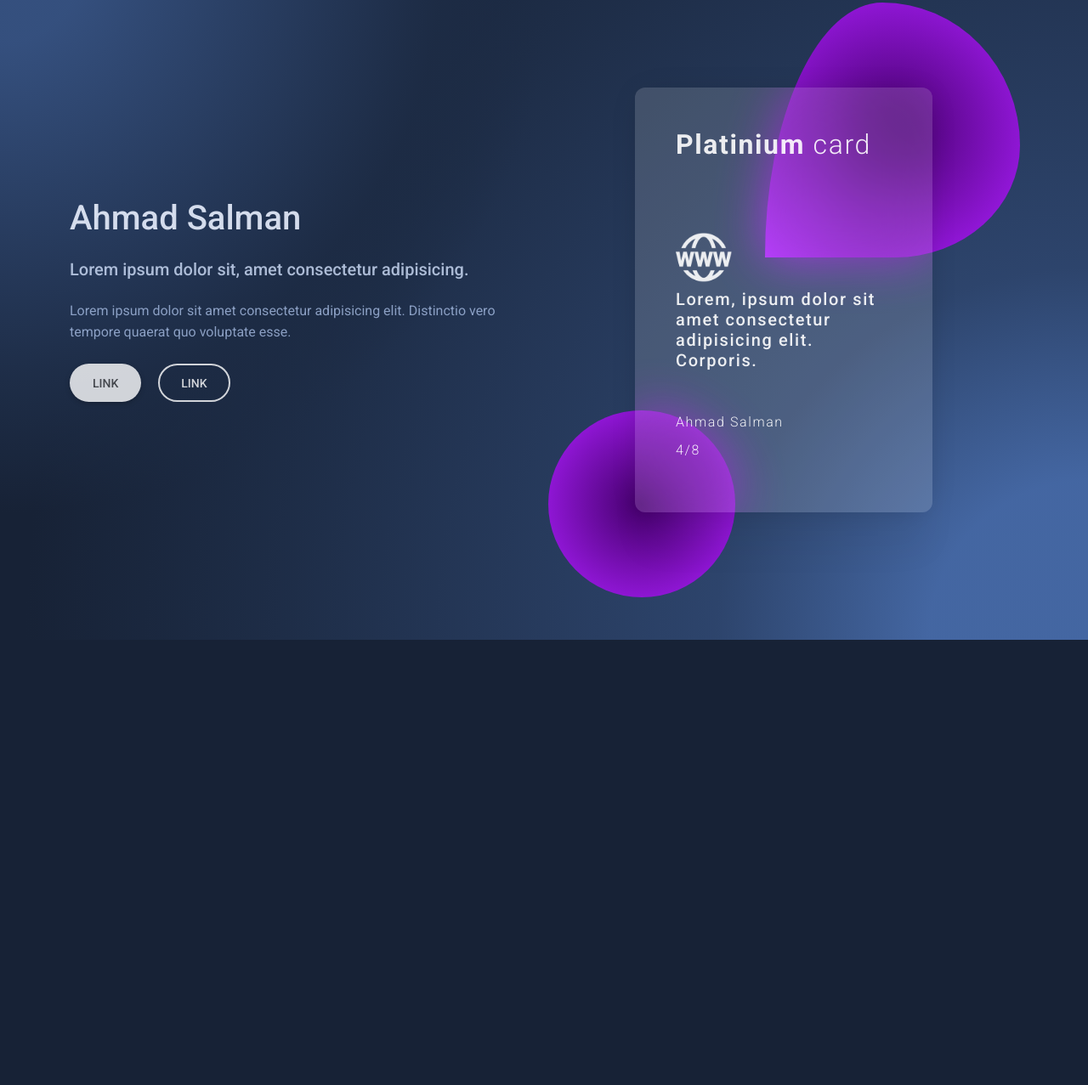
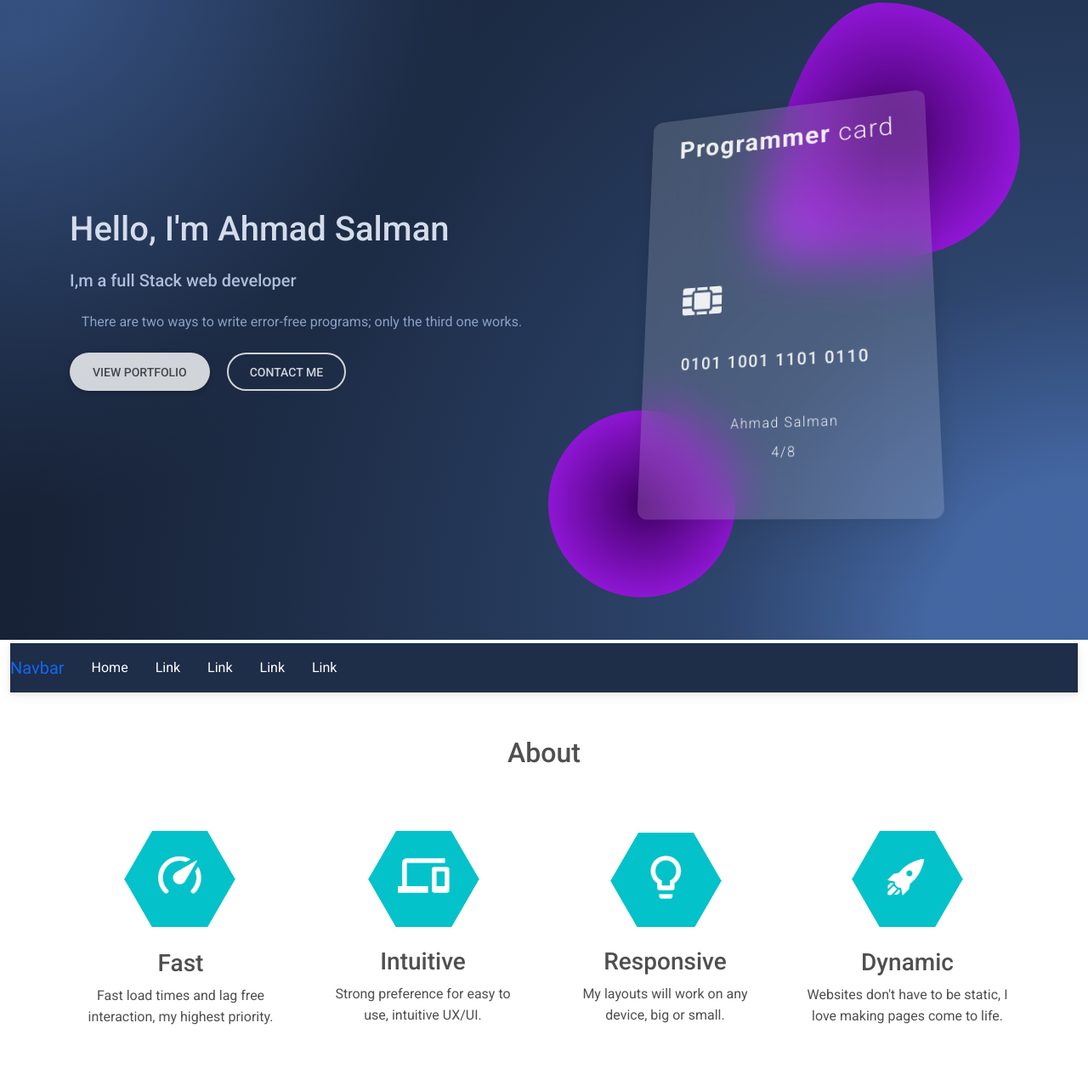
Before and after one commit to ahmad-salman98/JavaScript-Basic, a plain HTML site: page index.html in a window 1280 px wide. Shown: the part 47-1324 px from the top of the page at 85% size. Before the commit the page ends 800 px from the top, so only its background shows below. Drawn offline with Linux system fonts and the light colour scheme.

Commit message:
mid-stage

```diff
--- a/index.html
+++ b/index.html
@@ -1,59 +1,90 @@
 <!DOCTYPE html>
 <html lang="en">
-
   <head>
     <meta charset="UTF-8" />
-    <meta name="viewport" content="width=device-width, initial-scale=1, shrink-to-fit=no" />
-    <meta http-equiv="x-ua-compatible" content="ie=edge" />
-    <title>Material Design for Bootstrap</title>
-    <!-- MDB icon -->
-    <link rel="icon" href="img/mdb-favicon.ico" type="image/x-icon" />
+    <meta
+      name="viewport"
+      content="width=device-width, initial-scale=1, shrink-to-fit=no"
+    />
+    <title>Ahmad Salman's Portfolio</title>
     <!-- Font Awesome -->
-    <link rel="stylesheet" href="https://cdnjs.cloudflare.com/ajax/libs/font-awesome/6.0.0/css/all.min.css" />
+
+    <link
+      rel="stylesheet"
+      href="https://cdnjs.cloudflare.com/ajax/libs/font-awesome/6.0.0/css/all.min.css"
+    />
     <!-- Google Fonts Roboto -->
-    <link rel="stylesheet"
-      href="https://fonts.googleapis.com/css2?family=Roboto:wght@300;400;500;700;900&display=swap" />
+    <link
+      rel="stylesheet"
+      href="https://fonts.googleapis.com/css2?family=Roboto:wght@300;400;500;700;900&display=swap"
+    />
+
     <!-- MDB -->
+
     <link rel="stylesheet" href="css/mdb.min.css" />
     <link rel="stylesheet" href="./style.css" />
-    <link rel="stylesheet" href="./js/vanilla-tilt.js">
+    <link rel="stylesheet" href="./js/vanilla-tilt.js" />
   </head>
 
-  <body class="vh-100">
-    <div class="container h-100 text-white fade">
+  <body>
+    <div class="vh-100 landing">
+      <div class="container h-100 text-white">
         <div class="row d-flex align-items-center h-100">
           <div class="col-md-6">
             <div class="fade">
-            <h1 class="title-1 mb-4 opacity-90">Ahmad Salman</h1>
+              <h1 class="title-1 mb-4 opacity-90">
+                Hello, I'm <span class="highlight"> Ahmad Salman </span>
+              </h1>
               <h5 class="title-5 mb-4 opacity-80">
-              Lorem ipsum dolor sit, amet consectetur adipisicing.
+                I,m a full Stack web developer
               </h5>
               <p class="title-p mb-4 opacity-70">
-              Lorem ipsum dolor sit amet consectetur adipisicing elit. Distinctio
-              vero tempore quaerat quo voluptate esse.
+                There are two ways to write error-free programs; only the third
+                one works.
               </p>
-            <a class="btn btn-white btn-rounded btn-lg me-3 opacity-80" data-ripple-color="hsl(218, 41%, 45%)" href="#"
-              role="button">Link</a>
-            <a class="btn btn-outline-white btn-lg btn-rounded opacity-80" href="#" role="button">Link</a>
+              <a
+                class="btn btn-white btn-rounded btn-lg me-3 opacity-80"
+                data-ripple-color="hsl(218, 41%, 45%)"
+                href="./portfolio.html"
+                target="_blank"
+                role="button"
+                >View Portfolio</a
+              >
+              <a
+                class="btn btn-outline-white btn-lg btn-rounded opacity-80"
+                href="#"
+                role="button"
+                >Contact me</a
+              >
             </div>
           </div>
 
-        <div class="col-md-5 offset-md-1  position-relative">
-          <div id="shape-1" class=" strong-5-strong fade fade-delay-small position-absolute rounded-circle"></div>
-          <div id="shape-2" class="strong-5-strong fade fade-delay-medium position-absolute "></div>
-          <div id="card-custom" class="fade fade-delay-big card shadow-6 rounded-6">
-            <div class="card-body p-5 opacity-90 ls-widest">
+          <div class="col-md-5 offset-md-1 position-relative">
+            <div
+              id="shape-1"
+              class="strong-5-strong fade fade-delay-small position-absolute rounded-circle"
+            ></div>
+            <div
+              id="shape-2"
+              class="strong-5-strong fade fade-delay-medium position-absolute"
+            ></div>
+            <div
+              id="card-custom"
+              class="fade fade-delay-big card shadow-6 rounded-6"
+            >
+              <div class="card-body p-4.5 opacity-90 ls-widest">
                 <h2>
-                <strong>Platinium</strong>
+                  <strong>Programmer</strong>
                   <span class="fw-light">card</span>
                 </h2>
               </div>
-            <div class="card-footer border-0 px-5 opacity-90 ls-widest fw-light ">
-              <img src="./www-removebg-preview (1).png" alt="">
-              <h5 class="mb-5">Lorem, ipsum dolor sit amet consectetur adipisicing elit. Corporis.</h5>
+              <div
+                class="card-footer border-0 px-5 opacity-90 ls-widest fw-light"
+              >
+                <img src="/chip.png" class="mb-5" alt="" />
+                <h5 class="mb-5">0101 1001 1101 0110</h5>
                 <p class="mb-2">Ahmad Salman</p>
                 <p class="mb-5">4/8</p>
-
               </div>
             </div>
           </div>
@@ -63,13 +94,115 @@
       <script type="text/javascript" src="js/mdb.min.js"></script>
       <script type="text/javascript" src="js/vanilla-tilt.js"></script>
       <script type="text/javascript">
-      vanillaTilt.init(document.querySelector("#card-custom"), {
+        VanillaTilt.init(document.querySelector("#card-custom"), {
           startX: 45,
           startY: 45,
-        rest: false,
-
+          reset: false,
         });
       </script>
+    </div>
   </body>
+  <div class="container-fluid pt-1 pb-1">
+    <nav class="navbar navbar-expand-lg p-0">
+      <a class="navbar-brand" href="#">Navbar</a>
+      <button
+        class="navbar-toggler"
+        type="button"
+        data-toggle="collapse"
+        data-target="#navbarSupportedContent"
+        aria-controls="navbarSupportedContent"
+        aria-expanded="false"
+        aria-label="Toggle navigation"
+      >
+        <i class="fa-solid fa-bars"></i>
+      </button>
 
+      <div class="collapse navbar-collapse" id="navbarSupportedContent">
+        <ul class="navbar-nav">
+          <li class="nav-item active">
+            <a class="nav-link p-lg-3 active" href="#">Home </a>
+          </li>
+          <li class="nav-item">
+            <a class="nav-link p-lg-3" href="#">Link</a>
+          </li>
+          <li class="nav-item">
+            <a class="nav-link p-lg-3" href="#">Link</a>
+          </li>
+          <li class="nav-item">
+            <a class="nav-link p-lg-3" href="#">Link</a>
+          </li>
+          <li class="nav-item">
+            <a class="nav-link p-lg-3" href="#">Link</a>
+          </li>
+        </ul>
+      </div>
+    </nav>
+  </div>
+
+  <!-- <h2 class="d-flex justify-content-center pt-5">About</h2>
+  <div class="about p-5 d-flex justify-content-center align-items-center">
+    <div class="f f1">
+      <img class="pb-3" src="/img/f1.png" alt="" />
+      <h3>Fast</h3>
+      <p>Fast load times and lag free interaction, my highest priority.</p>
+    </div>
+    <div class="f f2">
+      <img class="pb-3" src="/img/f2.png" alt="" />
+      <h3>Responsive</h3>
+      <p>My layouts will work on any device, big or small.</p>
+    </div>
+    <div class="f f3">
+      <img class="pb-3" src="/img/f1.png" alt="" />
+      <h3>Intuitive</h3>
+      <p>Strong preference for easy to use, intuitive UX/UI.</p>
+    </div>
+    <div class="f f4">
+      <img class="pb-3" src="/img/f4.png" alt="" />
+      <h3>Dynamic</h3>
+      <p>Websites don't have to be static, I love making pages come to life.</p>
+    </div>
+  </div> -->
+
+  <section class="About">
+    <div class="container">
+      <!-- holds a row that contain columns -->
+      <h2 class="my-5 justify-content-center">About</h2>
+
+      <div class="row d-flex justify-content-center mb-4">
+        <!-- the row that will contain columns -->
+
+        <div class="col-md-3 my-4 px-4">
+          <img class="mb-4 d-block mx-auto" src="/img/f1.png" alt="" />
+          <h3 class="mb-2">Fast</h3>
+          <p>Fast load times and lag free interaction, my highest priority.</p>
+        </div>
+
+        <div class="col-md-3 my-4 px-4">
+          <img class="mb-4 d-block mx-auto" src="/img/f2.png" alt="" />
+          <h3 class="mb-2">Intuitive</h3>
+          <p>Strong preference for easy to use, intuitive UX/UI.</p>
+        </div>
+
+        <div class="col-md-3 my-4 px-4">
+          <img class="mb-4 d-block mx-auto" src="/img/f3.png" alt="" />
+          <h3 class="mb-2">Responsive</h3>
+          <p>My layouts will work on any device, big or small.</p>
+        </div>
+
+        <div class="col-md-3 my-4 px-4">
+          <img class="mb-4 d-block mx-auto" src="/img/f4.png" alt="" />
+          <h3 class="mb-2">Dynamic</h3>
+          <p>
+            Websites don't have to be static, I love making pages come to life.
+          </p>
+        </div>
+      </div>
+
+      <div class="row my-4">
+        <!-- here is another row -->
+
+        <div class="col-md-6"></div>
+      </div>
+    </div>
+  </section>
 </html>
--- /dev/null
+++ b/portfolio.css
@@ -0,0 +1,23 @@
+:root {
+  --nav-color: hsl(218, 41%, 20%);
+  --color-nav: #719fef;
+}
+.navbar {
+  background-color: var(--nav-color);
+}
+body {
+  height: 10000px;
+}
+.navbar .navbar-nav .nav-link {
+  color: white;
+}
+.navbar .navbar-nav .nav-link.avtive,
+.navbar .navbar-nav .nav-link:hover,
+.navbar .navbar-nav .nav-link:focus {
+  color: var(--color-nav);
+}
+.navbar .navbar-toggler {
+  color: white;
+  font-size: 25px;
+  border-color: white;
+}
--- a/style.css
+++ b/style.css
@@ -1,20 +1,26 @@
 body {
+  height: 10000px;
+  overflow-y: scroll;
+}
+.landing {
   background-color: hsl(218, 41%, 15%);
-    background-image: radial-gradient(650px circle at 0% 0%,
+  background-image: radial-gradient(
+      650px circle at 0% 0%,
       hsl(218, 41%, 35%) 15%,
       hsl(218, 41%, 30%) 35%,
       hsl(218, 41%, 20%) 75%,
       hsl(218, 41%, 19%) 80%,
-            transparent 100%),
-        radial-gradient(1250px circle at 100% 100%,
+      transparent 100%
+    ),
+    radial-gradient(
+      1250px circle at 100% 100%,
       hsl(218, 41%, 45%) 15%,
       hsl(218, 41%, 30%) 35%,
       hsl(218, 41%, 20%) 75%,
       hsl(218, 41%, 19%) 80%,
-            transparent 100%);
-    overflow-y: scroll;
+      transparent 100%
+    );
 }
-
 
 .title-1 {
   color: hsl(218, 81%, 95%);
@@ -50,13 +56,11 @@ body {
   height: 300px;
   width: 300px;
   background: radial-gradient(#44006b, #ad1fff);
-    z-index: -10;
 }
 
 .card-footer img {
-    width: 70px;
+  width: 50px;
   filter: brightness(0) invert(1);
-
 }
 
 .fade {
@@ -86,5 +90,30 @@ body {
   to {
     opacity: 1;
   }
+}
+:root {
+  --nav-color: hsl(218, 41%, 20%);
+  --color-nav: #719fef;
+}
+.navbar {
+  background-color: var(--nav-color);
+}
+.navbar .navbar-nav .nav-link {
+  color: white;
+}
+.navbar .navbar-nav .nav-link.avtive,
+.navbar .navbar-nav .nav-link:hover,
+.navbar .navbar-nav .nav-link:focus {
+  color: var(--color-nav);
+}
+.navbar .navbar-toggler {
+  color: white;
+  font-size: 25px;
+  border-color: white;
+}
 
+.container h2,
+h3,
+p {
+  text-align: center;
 }
```
Also changed, not shown: portfolio.html (added, +61 -0 lines), chip.png (added), img/f1.png (added), img/f2.png (added), img/f3.png (added), img/f4.png (added), www-removebg-preview (1).png (deleted). Lines whose indentation alone changed are shown as unchanged.
